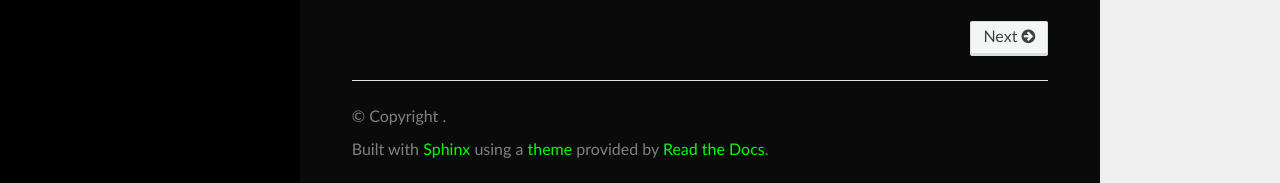
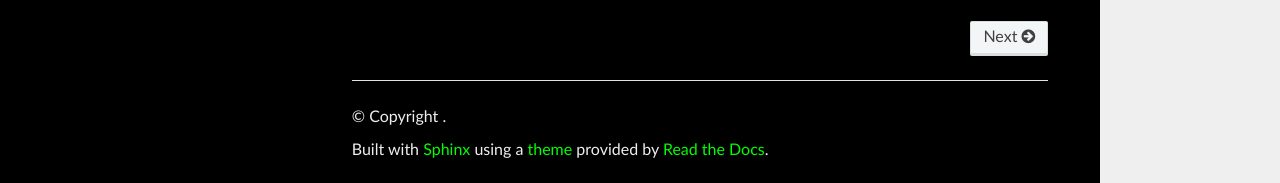
Before and after one commit to Abraxas618/TetraCube, a Sphinx documentation site: the page built from docs/index.rst, in a window 1280 px wide and 1314 px high. Shown: the part 1128-1311 px from the top of the window. Built offline with Sphinx 7.4.7 and the Read the Docs theme 3.1.0, drawn with Linux system fonts in a browser that asks for light colours; pages that are not in the unit, such as notebooks, are missing from menus.

Commit message:
Update custom.css

```diff
--- a/docs/_static/custom.css
+++ b/docs/_static/custom.css
@@ -1,34 +1,41 @@
-/* /docs/_static/custom.css */
+/* /docs/_static/custom.css (add this or extend existing one) */
 
 body {
-    background-color: #0a0a0a; /* sovereign dark */
-    color: #eeeeee; /* readable light text */
+    background-color: #0a0a0a; /* dark sovereign background */
+    color: #eeeeee; /* light grey text */
 }
 
 .wy-nav-side {
-    background: #000000; /* black sidebar */
+    background: #000000; /* sidebar full black */
 }
 
 .wy-side-nav-search {
-    background: #0f0f0f; /* dark search area */
+    background: #0f0f0f; /* darker search */
 }
 
 .wy-menu-vertical a {
-    color: #00ff00; /* sovereign neon green links */
+    color: #00ff00; /* neon green links */
 }
 
 .wy-menu-vertical a:hover {
-    background-color: #005500; /* dark green on hover */
+    background-color: #005500; /* darker green hover */
 }
 
 a {
-    color: #00ff00; /* neon green for all links */
+    color: #00ff00; /* neon sovereign links */
+}
+
+.wy-nav-content {
+    background-color: #000000; /* RIGHT MAIN CONTENT AREA FULL BLACK */
+    color: #eeeeee; /* ensure font remains visible */
 }
 
 .rst-content code {
-    background: #222222; /* dark grey for code blocks */
+    background: #222222; /* dark grey for code backgrounds */
+    color: #00ff00; /* green code font for visibility */
 }
 
-.wy-nav-content {
-    background: #0a0a0a; /* content background matching body */
+footer {
+    background-color: #000000; /* black footer too */
+    color: #eeeeee;
 }
```
